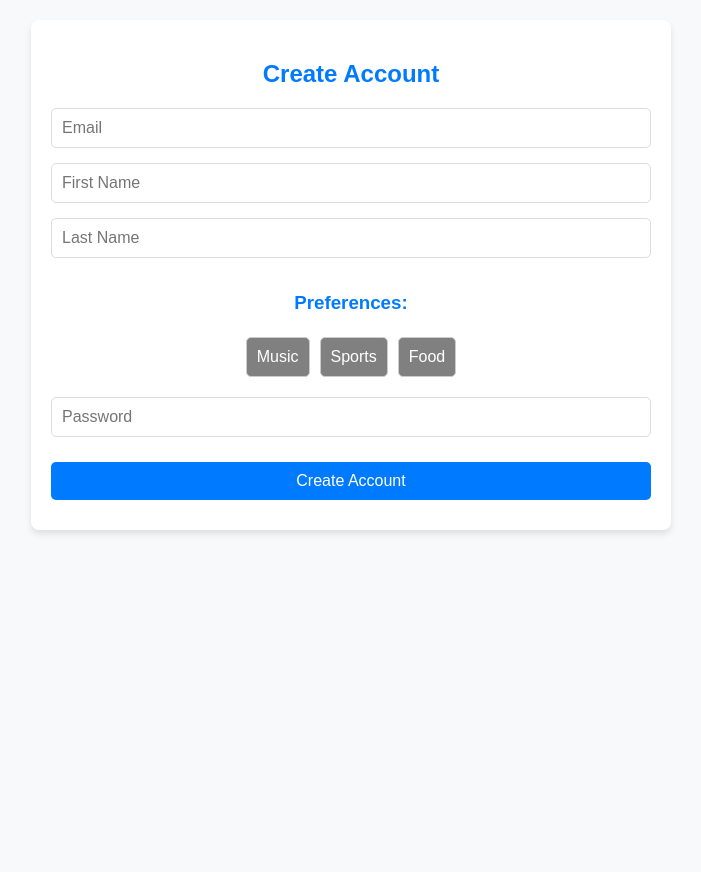
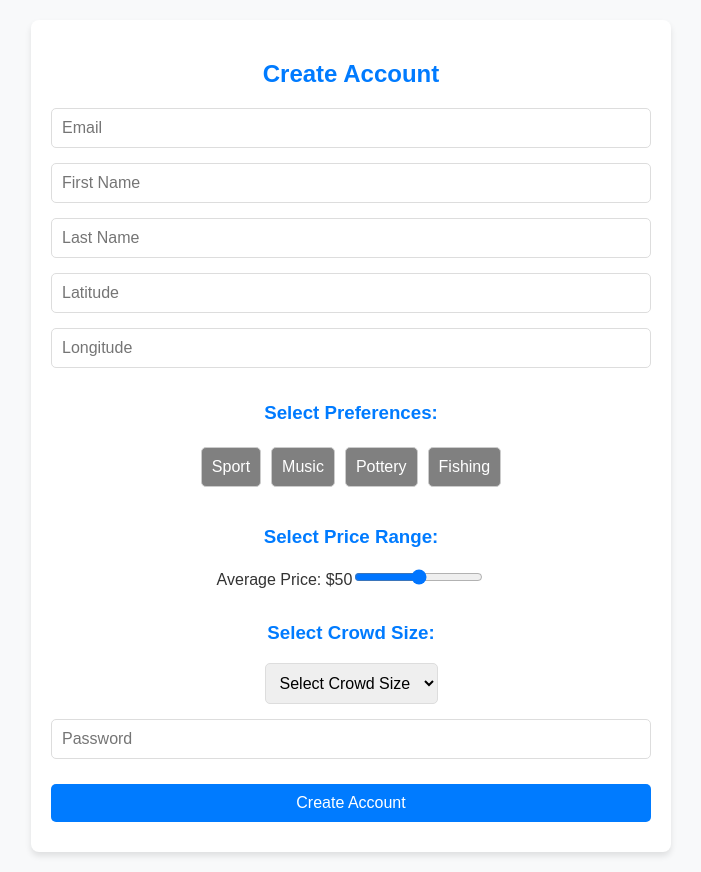
Before and after one commit to rayfould/Ventaura, a React (Create React App) app in the folder frontend/: page /create-account in a window 1280 px wide. Shown: the whole page, without its empty margins (289-990 px from the left). Before the commit the page ends 800 px from the top, so only its background shows below. Built offline with nearby package versions, Linux system fonts and the light colour scheme; no server answers.

Commit message:
Adding sliding scale and styling

```diff
--- a/frontend/src/components/AboutUs.js
+++ b/frontend/src/components/AboutUs.js
@@ -1,4 +1,5 @@
 import React from "react";
+import "../styles.css"; // Import the global CSS
 
 const AboutUs = () => (
   <div className="container">
--- a/frontend/src/components/ContactUs.js
+++ b/frontend/src/components/ContactUs.js
@@ -1,4 +1,5 @@
 import React from "react";
+import "../styles.css"; // Import the global CSS
 
 const ContactUs = () => (
   <div className="container">
--- a/frontend/src/components/CreateAccount.js
+++ b/frontend/src/components/CreateAccount.js
@@ -1,5 +1,6 @@
 import React, { useState, useEffect } from "react";
 import axios from "axios";
+import "../styles.css"; // Import the global CSS
 
 const CreateAccount = () => {
   const [formData, setFormData] = useState({
@@ -9,12 +10,14 @@ const CreateAccount = () => {
     latitude: "",
     longitude: "",
     preferences: [],
-    priceRange: "",
+    priceRange: 50, // Default value for the slider
     crowdSize: "",
     password: "",
   });
+
   const [message, setMessage] = useState("");
 
+  // Get user's live location using Geolocation API
   useEffect(() => {
     if (navigator.geolocation) {
       navigator.geolocation.getCurrentPosition(
@@ -25,8 +28,14 @@ const CreateAccount = () => {
             longitude: position.coords.longitude,
           }));
         },
-        () => setMessage("Unable to retrieve your location.")
+        (error) => {
+          console.error("Error fetching location: ", error);
+          setMessage("Unable to retrieve your location. Please enter manually.");
+        }
       );
+    } else {
+      console.error("Geolocation is not supported by this browser.");
+      setMessage("Geolocation is not supported by your browser.");
     }
   }, []);
 
@@ -43,16 +52,42 @@ const CreateAccount = () => {
     });
   };
 
+  const handleSliderChange = (e) => {
+    setFormData((prevData) => ({
+      ...prevData,
+      priceRange: e.target.value,
+    }));
+  };
+
   const handleSubmit = async (e) => {
     e.preventDefault();
     try {
-      await axios.post("http://localhost:5152/api/users/create-account", {
-        ...formData,
-        preferences: formData.preferences.join(", "),
+      const response = await axios.post(
+        "http://localhost:5152/api/users/create-account",
+        {
+          ...formData,
+          preferences: formData.preferences.join(", "), // Join preferences as a comma-separated string
+          passwordHash: formData.password, // Send password as passwordHash
+        }
+      );
+      setMessage(response.data.Message);
+      setFormData({
+        email: "",
+        firstName: "",
+        lastName: "",
+        latitude: "",
+        longitude: "",
+        preferences: [],
+        priceRange: 50,
+        crowdSize: "",
+        password: "",
       });
-      setMessage("Account created successfully!");
-    } catch {
-      setMessage("Error creating account. Please try again.");
+    } catch (error) {
+      if (error.response) {
+        setMessage(error.response.data.Message || "Error creating account.");
+      } else {
+        setMessage("An error occurred. Please try again.");
+      }
     }
   };
 
@@ -87,21 +122,73 @@ const CreateAccount = () => {
           className="form-input"
           required
         />
+        <input
+          type="number"
+          name="latitude"
+          placeholder="Latitude"
+          value={formData.latitude}
+          className="form-input"
+          readOnly
+        />
+        <input
+          type="number"
+          name="longitude"
+          placeholder="Longitude"
+          value={formData.longitude}
+          className="form-input"
+          readOnly
+        />
+
         <div>
-          <h3>Preferences:</h3>
-          {["Music", "Sports", "Food"].map((pref) => (
+          <h3>Select Preferences:</h3>
+          {["Sport", "Music", "Pottery", "Fishing"].map((preference) => (
             <button
-              key={pref}
               type="button"
+              key={preference}
+              onClick={() => handlePreferenceToggle(preference)}
               className={`preference-button ${
-                formData.preferences.includes(pref) ? "selected" : ""
+                formData.preferences.includes(preference) ? "selected" : ""
               }`}
-              onClick={() => handlePreferenceToggle(pref)}
             >
-              {pref}
+              {preference}
             </button>
           ))}
         </div>
+
+        <div>
+          <h3>Select Price Range:</h3>
+          <label htmlFor="priceRange">
+            Average Price: ${formData.priceRange}
+          </label>
+          <input
+            type="range"
+            id="priceRange"
+            name="priceRange"
+            min="0"
+            max="100+"
+            step="1"
+            value={formData.priceRange}
+            onChange={handleSliderChange}
+            className="slider"
+          />
+        </div>
+
+        <div>
+          <h3>Select Crowd Size:</h3>
+          <select
+            name="crowdSize"
+            value={formData.crowdSize}
+            onChange={handleChange}
+            className="form-select"
+            required
+          >
+            <option value="">Select Crowd Size</option>
+            <option value="Small">Small</option>
+            <option value="Medium">Medium</option>
+            <option value="Large">Large</option>
+          </select>
+        </div>
+
         <input
           type="password"
           name="password"
--- /dev/null
+++ b/frontend/src/components/GlobalPage.js
@@ -0,0 +1 @@
+import "../styles.css"; // Import the global CSS
--- a/frontend/src/components/LandingPage.js
+++ b/frontend/src/components/LandingPage.js
@@ -1,5 +1,6 @@
 import React from "react";
 import { useNavigate } from "react-router-dom";
+import "../styles.css"; // Import the global CSS
 
 const LandingPage = () => {
   const navigate = useNavigate();
--- a/frontend/src/components/Login.js
+++ b/frontend/src/components/Login.js
@@ -1,6 +1,7 @@
 import React, { useState, useEffect } from "react";
 import axios from "axios";
 import { useNavigate, Link } from "react-router-dom";
+import "../styles.css"; // Import the global CSS
 
 const Login = () => {
   const [formData, setFormData] = useState({
```
Also changed, not shown: 1 other file (tests, documents, lock files or other folders).
